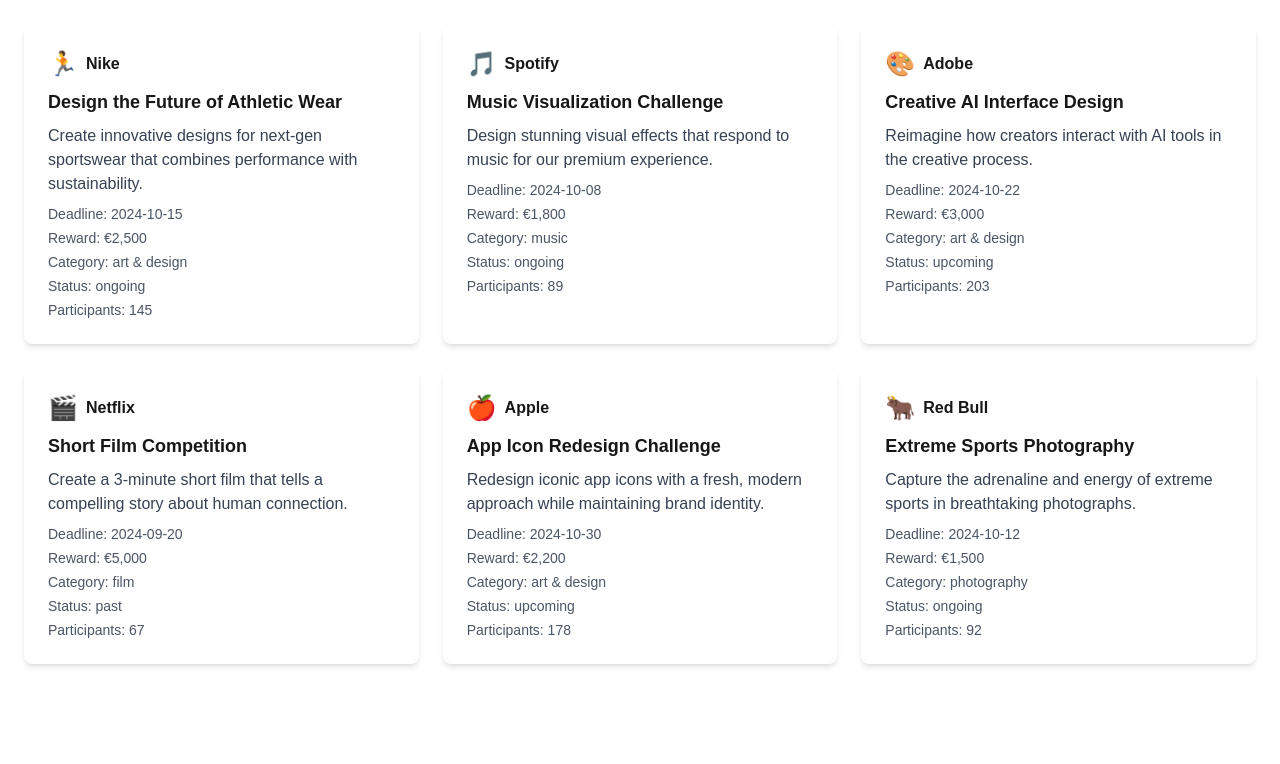
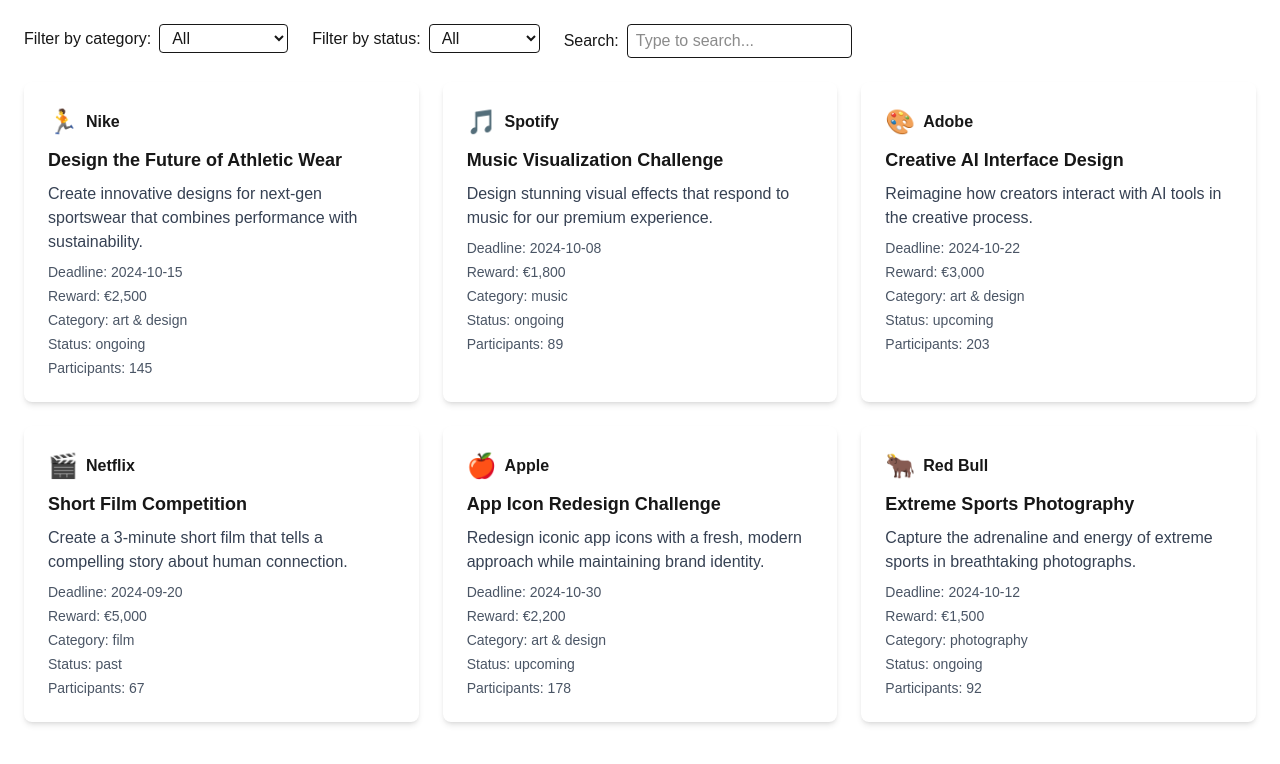
Before and after one commit to knganesh97/skillzcollab-assignment, a Next.js app: page /challenges in a window 1280 px wide. Shown: the top 764 px of the page. Built offline with nearby package versions, Linux system fonts and the light colour scheme.

Commit message:
added challenges list page with mock data and filters

```diff
--- a/src/app/challenges/page.tsx
+++ b/src/app/challenges/page.tsx
@@ -1,4 +1,5 @@
-import React from "react";
+'use client'
+import React, { useState } from "react";
 import Card from "@/components/ui/Card"; // Adjust the import path if needed
 
 // Mock data for challenges
@@ -77,10 +78,85 @@
 	},
 ];
 
+const categories = [
+	"all",
+	...Array.from(new Set(mockChallenges.map((c) => c.category))),
+];
+
+const statuses = [
+	"all",
+	...Array.from(new Set(mockChallenges.map((c) => c.status))),
+];
+
 export default function ChallengesPage() {
+    const [selectedCategory, setSelectedCategory] = useState("all");
+    const [selectedStatus, setSelectedStatus] = useState("all");
+    const [searchTerm, setSearchTerm] = useState("");
+
+    const filteredChallenges = mockChallenges.filter((c) => {
+        const categoryMatch = selectedCategory === "all" || c.category === selectedCategory;
+        const statusMatch = selectedStatus === "all" || c.status === selectedStatus;
+        const searchMatch =
+            searchTerm.length < 3 ||
+            c.title.toLowerCase().includes(searchTerm.toLowerCase()) ||
+            c.description.toLowerCase().includes(searchTerm.toLowerCase()) ||
+            c.brandName.toLowerCase().includes(searchTerm.toLowerCase());
+        return categoryMatch && statusMatch && searchMatch;
+    });
+
     return (
-		<div className="grid gap-6 grid-cols-1 md:grid-cols-2 lg:grid-cols-3 p-6">
-			{mockChallenges.map((challenge) => (
+        <div className="p-6">
+            <div className="mb-6 flex gap-6 flex-wrap">
+                <div>
+                    <label htmlFor="category" className="mr-2 font-medium">
+                        Filter by category:
+                    </label>
+                    <select
+                        id="category"
+                        value={selectedCategory}
+                        onChange={(e) => setSelectedCategory(e.target.value)}
+                        className="border rounded px-2 py-1"
+                    >
+                        {categories.map((cat) => (
+                            <option key={cat} value={cat}>
+                                {cat.charAt(0).toUpperCase() + cat.slice(1)}
+                            </option>
+                        ))}
+                    </select>
+                </div>
+                <div>
+                    <label htmlFor="status" className="mr-2 font-medium">
+                        Filter by status:
+                    </label>
+                    <select
+                        id="status"
+                        value={selectedStatus}
+                        onChange={(e) => setSelectedStatus(e.target.value)}
+                        className="border rounded px-2 py-1"
+                    >
+                        {statuses.map((status) => (
+                            <option key={status} value={status}>
+                                {status.charAt(0).toUpperCase() + status.slice(1)}
+                            </option>
+                        ))}
+                    </select>
+                </div>
+                <div>
+                    <label htmlFor="search" className="mr-2 font-medium">
+                        Search:
+                    </label>
+                    <input
+                        id="search"
+                        type="text"
+                        value={searchTerm}
+                        onChange={(e) => setSearchTerm(e.target.value)}
+                        placeholder="Type to search..."
+                        className="border rounded px-2 py-1"
+                    />
+                </div>
+            </div>
+            <div className="grid gap-6 grid-cols-1 md:grid-cols-2 lg:grid-cols-3">
+                {filteredChallenges.map((challenge) => (
                     <Card key={challenge.id}>
                         <div className="flex items-center gap-2 mb-2">
                             <span className="text-2xl">{challenge.brandLogo}</span>
@@ -106,5 +182,6 @@
                     </Card>
                 ))}
             </div>
+        </div>
     );
 }
```
Lines whose indentation alone changed are shown as unchanged.
